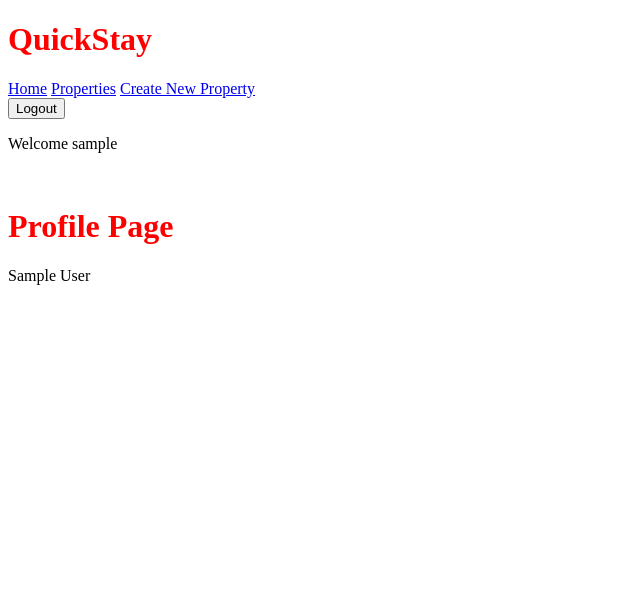
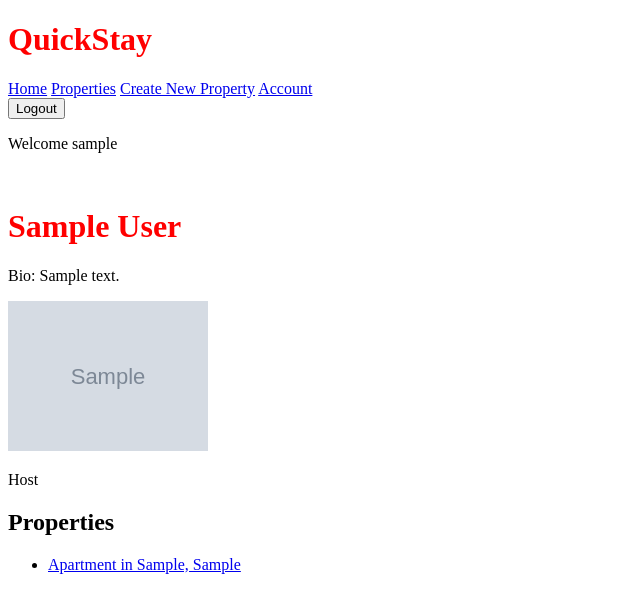
Before and after one commit to Nehemy/Quickstay, a Django app: page /profile/00000000-0000-0000-0000-000000000001/ in a window 1280 px wide. Shown: the top 613 px of the page, without its empty margins (0-640 px from the left). Run offline with Django 5.2, Linux system fonts and the light colour scheme; a user stored in the database is signed in; tables that the repository leaves empty hold one stand-in row (values such as "Sample post"); grey boxes marked "Sample" are stand-in pictures.

Commit message:
Major updates to accounts templates, update signal, and url edits

```diff
--- a/accounts/templates/accounts/profile.html
+++ b/accounts/templates/accounts/profile.html
@@ -1,8 +1,35 @@
 {% extends "base.html" %}
-{% block title %}<title>Profile</title>{% endblock %}
+{% block title %}<title>Your Profile</title>{% endblock %}
 
 {% block content %}
+<div class="profile-container">
+    <h1>{{ profile.name }}</h1>
 
-<h1>Profile Page</h1>
-{{ profile.name }}
+    {% if profile.profile_picture %}
+      <img src="{{ profile.profile_picture.url }}" alt="{{ profile.name }}" style="max-width:200px;">
+    {% endif %}
+
+    <p><strong>Email:</strong> {{ profile.email }}</p>
+    <p><strong>Bio:</strong> {{ profile.bio }}</p>
+    <p><strong>Account Type:</strong> {{ profile.user_type|title }}</p>
+
+    {% if profile.user_type == "host" and properties %}
+      <h2>Your Properties</h2>
+      <ul>
+        {% for property in properties %}
+          <li>
+            <a href="{% url 'property-details' property.pk %}">
+              {{ property.property_type|title }} in {{ property.city }}, {{ property.country }}
+            </a>
+            &nbsp;|&nbsp;
+            <a href="{% url 'update-property' property.pk %}">Edit Property</a>
+          </li>
+        {% endfor %}
+      </ul>
+    {% endif %}
+
+    <p>
+      <a href="{% url 'account-update' %}">Edit Profile</a>
+    </p>
+</div>
 {% endblock %}
--- /dev/null
+++ b/accounts/templates/accounts/public_profile.html
@@ -0,0 +1,28 @@
+{% extends "base.html" %}
+{% block title %}<title>Profile - {{ profile.name }}</title>{% endblock %}
+
+{% block content %}
+  <h1>{{ profile.name }}</h1>
+  <p>Bio: {{ profile.bio }}</p>
+  {% if profile.profile_picture %}
+    <img src="{{ profile.profile_picture.url }}" alt="{{ profile.name }}" style="max-width:200px;">
+  {% endif %}
+
+  {% if profile.user_type == "host" %}
+  <p>{{ profile.user_type|title }}</p>
+    <h2>Properties</h2>
+    {% if properties %}
+      <ul>
+        {% for property in properties %}
+          <li>
+            <a href="{% url 'property-details' property.pk %}">
+              {{ property.property_type|title }} in {{ property.city }}, {{ property.country }}
+            </a>
+          </li>
+        {% endfor %}
+      </ul>
+    {% else %}
+      <p>No properties available.</p>
+    {% endif %}
+  {% endif %}
+{% endblock %}
--- a/accounts/urls.py
+++ b/accounts/urls.py
@@ -2,6 +2,8 @@ from django.urls import path
 from .views import *
 
 urlpatterns = [
-    path('profile/<str:pk>/', profile, name='profile'),
+    path('profile/<str:pk>/', PublicProfileView.as_view(), name='public-profile'),
+    path('account/', ProfileDetailView.as_view(), name='account'),
+    path('account/update/', AccountUpdateView.as_view(), name='account-update'),
     path('register/', SignUpView.as_view(), name='register'),
 ]
--- a/accounts/views.py
+++ b/accounts/views.py
@@ -1,4 +1,5 @@
 from django.shortcuts import render, HttpResponse
+from django.contrib.auth.mixins import LoginRequiredMixin
 from django.views.generic import DetailView, ListView, CreateView, UpdateView, DeleteView
 from .models import *
 from .forms import *
@@ -11,8 +12,40 @@ class SignUpView(CreateView):
     template_name = 'registration/signup.html'
 
 
+class PublicProfileView(DetailView):
+    model = Profile
+    template_name = 'accounts/public_profile.html'
 
-def profile(request, pk):
-    profile = Profile.objects.get(id=pk)
-    context = {'profile' : profile}
-    return render(request, 'accounts/profile.html', context)
+    def get_context_data(self, **kwargs):
+        context = super().get_context_data(**kwargs)
+
+        if self.object.user_type == 'host':
+            context['properties'] = self.object.properties.all()
+        else:
+            context['properties'] = None
+        return context
+
+class ProfileDetailView(LoginRequiredMixin, DetailView):
+    model = Profile
+    template_name = 'accounts/profile.html'
+    context_object_name = 'profile'
+
+    def get_object(self, queryset=None):
+        return self.request.user.profile
+
+    def get_context_data(self, **kwargs):
+        context = super().get_context_data(**kwargs)
+        if self.object.user_type == 'host':
+            context['properties'] = self.object.properties.all()
+        else:
+            context['properties'] = None
+        return context
+
+class AccountUpdateView(LoginRequiredMixin, UpdateView):
+    model = Profile
+    template_name = 'accounts/account_form.html'
+    fields = ['name', 'email', 'bio', 'profile_picture']
+    success_url = reverse_lazy('profile')
+
+    def get_object(self, queryset=None):
+        return self.request.user.profile
--- a/templates/base.html
+++ b/templates/base.html
@@ -13,6 +13,7 @@
 <a href="{% url 'properties' %}">Properties</a>
 {% if user.is_authenticated %}
 <a href="{% url 'property-create' %}">Create New Property</a>
+<a href="{% url 'account' %}">Account</a>
 <form action="{% url 'logout' %}" method="POST">
     {% csrf_token %}
     <button type="submit">Logout</button>
```
Also changed, not shown: accounts/signals.py (+10 -0 lines), accounts/templates/accounts/account_form.html (added, +15 -0 lines).
